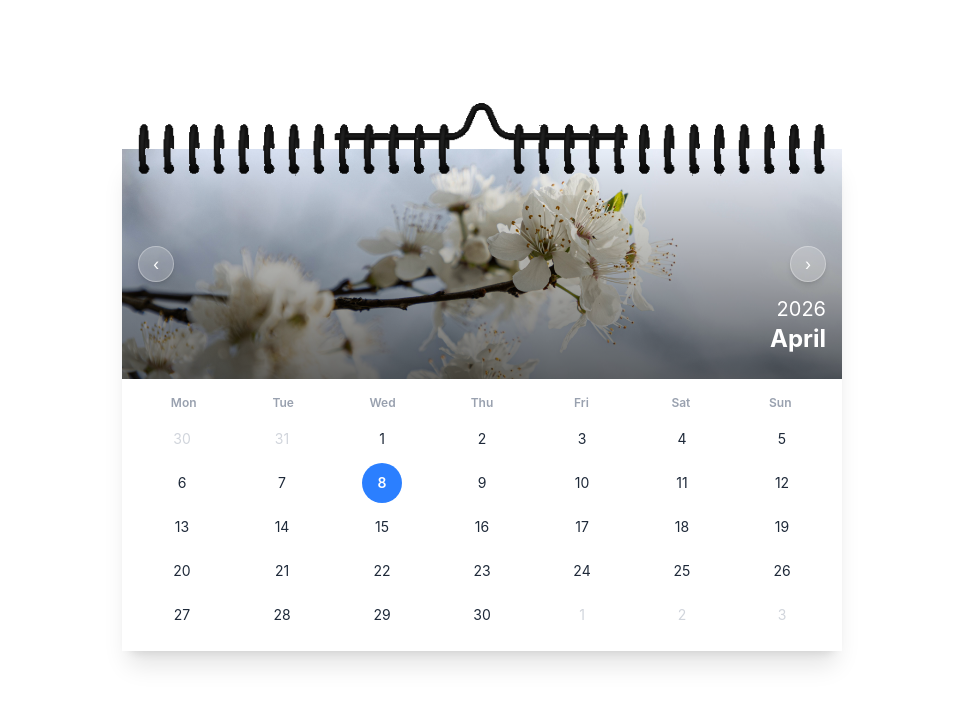
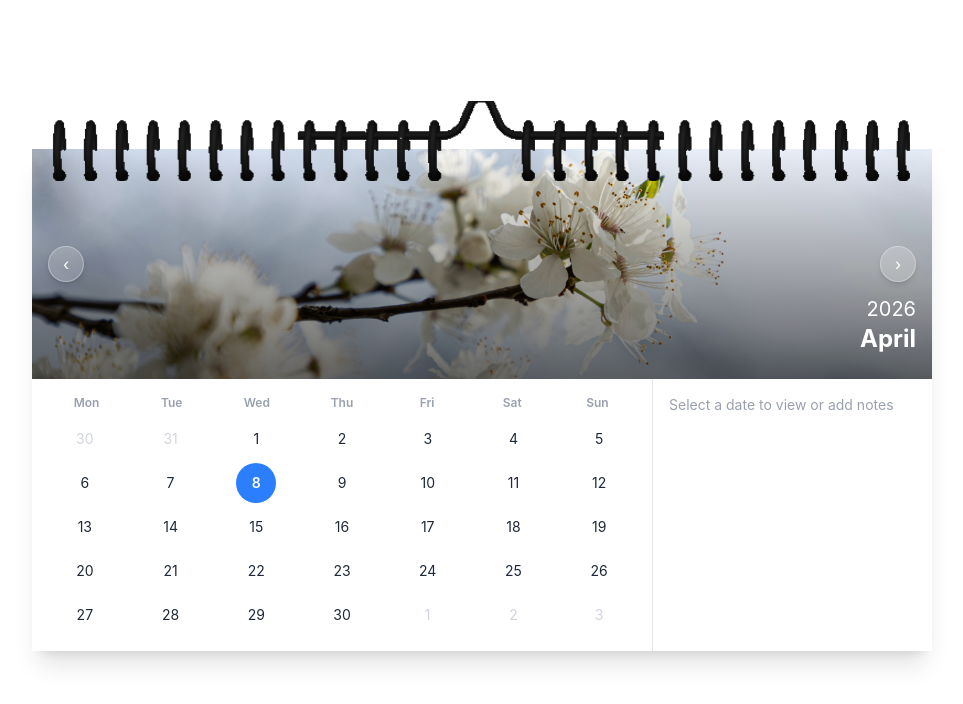
Before and after one commit to Rupam-Mondal/Calender, a React (Vite) app: page / in a window 1280 px wide. Shown: the top 704 px of the page, without its empty margins (158-1121 px from the left). Built offline with nearby package versions, Linux system fonts and the light colour scheme.

Commit message:
Note section Implemented date range removed for bugs

```diff
--- a/src/Components/Calendar/Calendar.jsx
+++ b/src/Components/Calendar/Calendar.jsx
@@ -1,22 +1,29 @@
-import { useState } from "react";
+import { useState, useEffect } from "react";
 import { addMonths, subMonths } from "date-fns";
 import { motion, AnimatePresence } from "framer-motion";
 import CalendarHeader from "./CalendarHeader";
 import CalendarGrid from "./CalendarGrid";
+import NotePopup from "./NotePopup";
 
 export default function Calendar() {
   const [currentDate, setCurrentDate] = useState(new Date());
+  const [selectedDate, setSelectedDate] = useState(null);
+
+  const [notes, setNotes] = useState(() => {
+    return JSON.parse(localStorage.getItem("notes")) || {};
+  });
+
+  useEffect(() => {
+    localStorage.setItem("notes", JSON.stringify(notes));
+  }, [notes]);
 
   const nextMonth = () => setCurrentDate(addMonths(currentDate, 1));
   const prevMonth = () => setCurrentDate(subMonths(currentDate, 1));
-  const [range, setRange] = useState({
-    start: null,
-    end: null,
-  });
 
   return (
     <div className="w-full flex justify-center items-center px-4">
-      <div className="w-full relative max-w-[720px] rounded-2xl  shadow-xl bg-white">
+      <div className="w-full relative max-w-[900px] rounded-2xl shadow-xl bg-white">
+
         <div className="absolute -top-10 md:-top-12 z-50 w-full h-20">
           <img
             src="/images/spiral_transparent.png"
@@ -24,12 +31,16 @@ export default function Calendar() {
             alt="spiral"
           />
         </div>
+
         <CalendarHeader
           currentDate={currentDate}
           nextMonth={nextMonth}
           prevMonth={prevMonth}
         />
 
+        <div className="flex w-full">
+
+          <div className="flex-1">
             <AnimatePresence mode="wait">
               <motion.div
                 key={currentDate.getMonth()}
@@ -38,9 +49,23 @@ export default function Calendar() {
                 exit={{ opacity: 0, y: -20 }}
                 transition={{ duration: 0.3 }}
               >
-            <CalendarGrid currentDate={currentDate} range={range} setRange={setRange} />
+                <CalendarGrid
+                  currentDate={currentDate}
+                  selectedDate={selectedDate}
+                  setSelectedDate={setSelectedDate}
+                  notes={notes}
+                />
               </motion.div>
             </AnimatePresence>
+          </div>
+
+          <NotePopup
+            selectedDate={selectedDate}
+            notes={notes}
+            setNotes={setNotes}
+          />
+
+        </div>
       </div>
     </div>
   );
--- a/src/Components/Calendar/CalendarGrid.jsx
+++ b/src/Components/Calendar/CalendarGrid.jsx
@@ -9,7 +9,12 @@ import {
   isToday,
 } from "date-fns";
 
-export default function CalendarGrid({ currentDate, range, setRange }) {
+export default function CalendarGrid({
+  currentDate,
+  selectedDate,
+  setSelectedDate,
+  notes,
+}) {
   const monthStart = startOfMonth(currentDate);
   const monthEnd = endOfMonth(monthStart);
 
@@ -24,16 +29,6 @@ export default function CalendarGrid({ currentDate, range, setRange }) {
     day = addDays(day, 1);
   }
 
-  const handleDateClick = (day) => {
-    if (!range.start || (range.start && range.end)) {
-      setRange({ start: day, end: null });
-    } else if (day < range.start) {
-      setRange({ start: day, end: range.start });
-    } else {
-      setRange({ ...range, end: day });
-    }
-  };
-
   const isSameDay = (d1, d2) =>
     d1 && d2 && d1.toDateString() === d2.toDateString();
 
@@ -47,32 +42,24 @@ export default function CalendarGrid({ currentDate, range, setRange }) {
 
       <div className="grid grid-cols-7 gap-1 text-center">
         {days.map((dayItem, i) => {
-          const isStart = isSameDay(dayItem, range.start);
-          const isEnd = isSameDay(dayItem, range.end);
-
-          const isInRange =
-            range.start &&
-            range.end &&
-            dayItem >= range.start &&
-            dayItem <= range.end;
+          const isSelected = isSameDay(dayItem, selectedDate);
+          const hasNote = notes[dayItem.toDateString()];
 
           return (
             <div
               key={i}
-              className={`h-10 flex cursor-pointer items-center justify-center text-sm ${
+              className={`h-10 flex items-center justify-center text-sm ${
                 !isSameMonth(dayItem, monthStart)
                   ? "text-gray-300"
                   : "text-gray-800"
               }`}
             >
               <div
-                onClick={() => handleDateClick(dayItem)}
-                className={`w-10 h-10 flex items-center justify-center rounded-full transition-all duration-200
+                onClick={() => setSelectedDate(dayItem)}
+                className={`w-10 h-10 flex flex-col items-center justify-center rounded-full transition-all duration-200
                   ${
-                    isStart || isEnd
-                      ? "bg-blue-600 text-white font-bold scale-105"
-                      : isInRange
-                      ? "bg-blue-100 text-blue-700"
+                    isSelected
+                      ? "bg-blue-300 text-white font-bold scale-105"
                       : isToday(dayItem)
                       ? "bg-blue-500 text-white font-semibold"
                       : "hover:bg-gray-100 hover:scale-105"
@@ -80,6 +67,10 @@ export default function CalendarGrid({ currentDate, range, setRange }) {
                 `}
               >
                 {format(dayItem, "d")}
+
+                {hasNote && (
+                  <div className="w-1 h-1 bg-black rounded-full mt-1"></div>
+                )}
               </div>
             </div>
           );
--- /dev/null
+++ b/src/Components/Calendar/NotePopup.jsx
@@ -0,0 +1,74 @@
+import { useState, useEffect } from "react";
+import { format } from "date-fns";
+
+export default function NotePopup({ selectedDate, notes, setNotes }) {
+  const [value, setValue] = useState("");
+  const [editing, setEditing] = useState(false);
+
+  const key = selectedDate?.toDateString();
+
+  useEffect(() => {
+    if (key) {
+      setValue(notes[key] || "");
+      setEditing(false);
+    }
+  }, [key, notes]);
+
+  return (
+    <div className="w-[280px] min-h-full border-l border-gray-200 bg-white p-4 flex flex-col">
+      {!selectedDate ? (
+        <div className="text-gray-400 text-sm">
+          Select a date to view or add notes
+        </div>
+      ) : (
+        <>
+          <div className="mb-4">
+            <p className="text-xs text-gray-400">
+              {format(selectedDate, "EEEE")}
+            </p>
+            <h2 className="text-lg font-semibold">
+              {format(selectedDate, "dd MMM yyyy")}
+            </h2>
+          </div>
+
+          {!editing ? (
+            <>
+              <div className="flex-1 text-sm text-gray-700 bg-gray-50 p-3 rounded-md border">
+                {notes[key] ? notes[key] : "No notes yet"}
+              </div>
+
+              <button
+                onClick={() => setEditing(true)}
+                className="mt-4 w-full py-2 text-sm bg-black text-white rounded-md hover:opacity-90 transition"
+              >
+                {notes[key] ? "Edit Note" : "+ Add Note"}
+              </button>
+            </>
+          ) : (
+            <>
+              <textarea
+                value={value}
+                onChange={(e) => setValue(e.target.value)}
+                placeholder="Write your note..."
+                className="flex-1 border p-2 rounded-md text-sm outline-none resize-none"
+              />
+
+              <button
+                onClick={() => {
+                  setNotes((prev) => ({
+                    ...prev,
+                    [key]: value,
+                  }));
+                  setEditing(false);
+                }}
+                className="mt-3 w-full py-2 text-sm bg-black text-white rounded-md"
+              >
+                Save Note
+              </button>
+            </>
+          )}
+        </>
+      )}
+    </div>
+  );
+}
```
Lines whose indentation alone changed are shown as unchanged.
